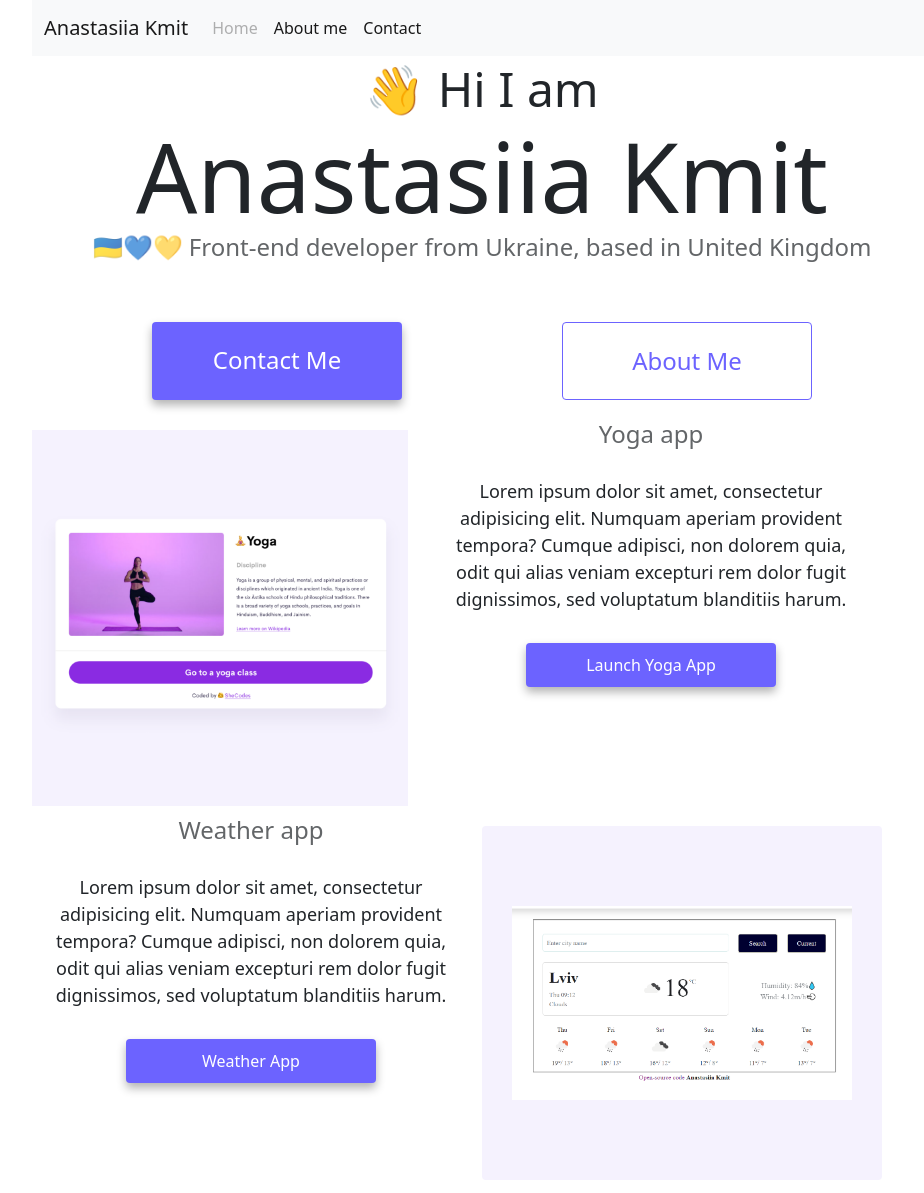
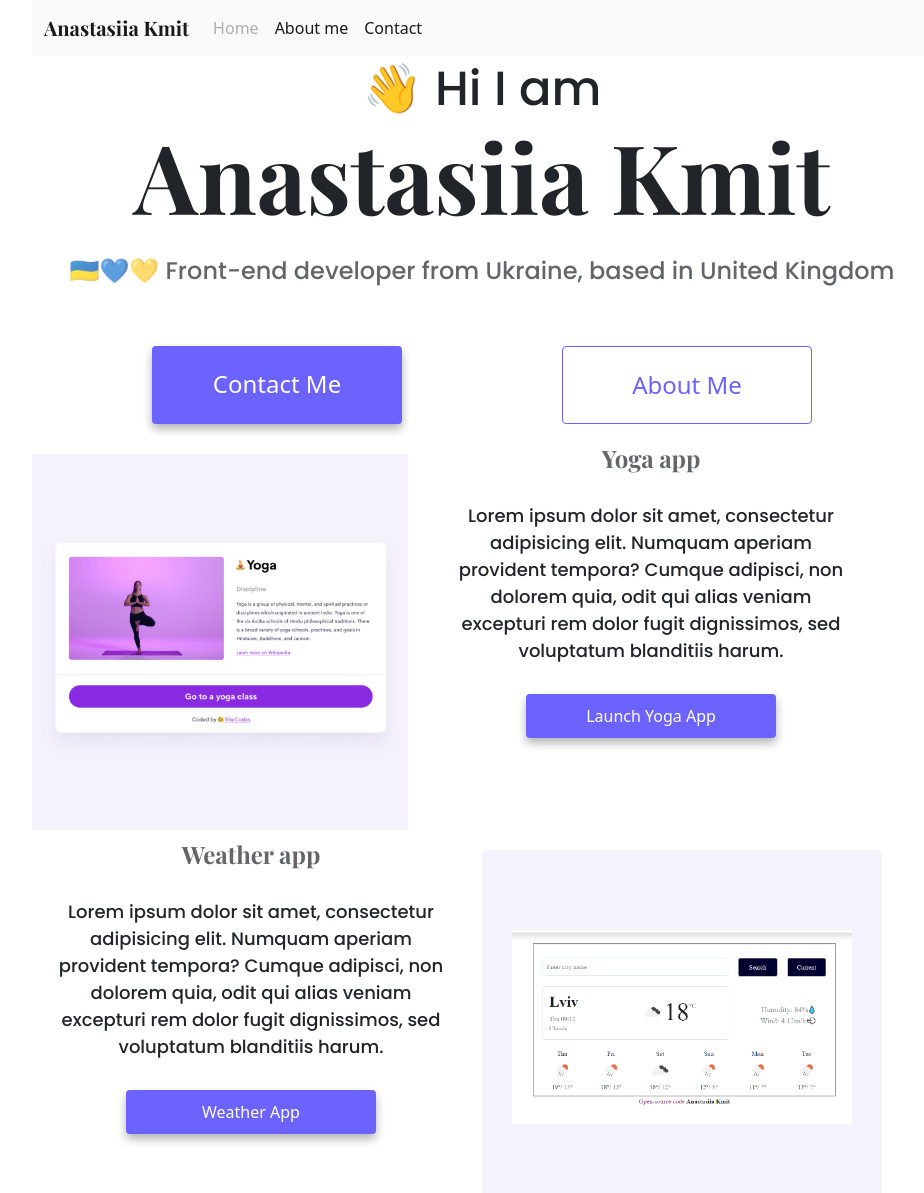
Before and after one commit to AnastasiiaKmit/frontend-developer-card, a website: page index.html in a window 1280 px wide. Shown: the top 1193 px of the page, without its empty margins (158-1082 px from the left). Drawn offline with nearby package versions, Linux system fonts and the light colour scheme.

Commit message:
added google-font

```diff
--- a/index.html
+++ b/index.html
@@ -7,6 +7,12 @@
     <meta
       name="description"
       content="Front-end developer card - Anastasiia Kmit"
+    />
+    <link rel="preconnect" href="https://fonts.googleapis.com" />
+    <link rel="preconnect" href="https://fonts.gstatic.com" crossorigin />
+    <link
+      href="https://fonts.googleapis.com/css2?family=Playfair+Display:wght@700&family=Poppins:wght@500;700&display=swap"
+      rel="stylesheet"
     />
     <link
       href="https://cdn.jsdelivr.net/npm/bootstrap@5.2.1/dist/css/bootstrap.min.css"
@@ -69,8 +75,8 @@
         </div>
       </nav>
     </div>
-    <h2>👋 Hi I am</h2>
-    <h1>Anastasiia Kmit</h1>
+    <h2 class="hi">👋 Hi I am</h2>
+    <h1 class="mb-4">Anastasiia Kmit</h1>
     <h3>🇺🇦💙💛 Front-end developer from Ukraine, based in United Kingdom</h3>
     <div class="navigation-links">
       <a
@@ -91,7 +97,7 @@
           class="col-6 yoga justify-content-center desktop-only"
         />
         <div class="col-6 yoga-text justify-content-center">
-          <h3>Yoga app</h3>
+          <h3 class="description-heading">Yoga app</h3>
           <p class="yoga-description">
             Lorem ipsum dolor sit amet, consectetur adipisicing elit. Numquam
             aperiam provident tempora? Cumque adipisci, non dolorem quia, odit
@@ -110,7 +116,7 @@
     <div class="wether-container d-flex">
       <div class="row">
         <div class="col-6 weather-text justify-content-center">
-          <h3>Weather app</h3>
+          <h3 class="description-heading">Weather app</h3>
           <p class="weather-description">
             Lorem ipsum dolor sit amet, consectetur adipisicing elit. Numquam
             aperiam provident tempora? Cumque adipisci, non dolorem quia, odit
@@ -140,7 +146,7 @@
           class="col-6 yogurt justify-content-center desktop-only"
         />
         <div class="col-6 yogurt-text justify-content-center">
-          <h3>Yogurt app</h3>
+          <h3 class="description-heading">Yogurt app</h3>
           <p class="yogurt-description">
             Lorem ipsum dolor sit amet, consectetur adipisicing elit. Numquam
             aperiam provident tempora? Cumque adipisci, non dolorem quia, odit
--- a/sandbox.config.json
+++ /dev/null
@@ -1,3 +0,0 @@
-{
-  "template": "static"
-}
--- a/src/styles.css
+++ b/src/styles.css
@@ -3,6 +3,8 @@
   --secondary-color: #f5f2fe;
   --box-shadow: 0 5px 10px rgba(0, 0, 0, 0.3);
   --media-color: #d18ff0;
+  --heading-font-family: "Playfair Display", serif;
+  --paragraphs-font-family: "Poppins", sans-serif;
 }
 
 body {
@@ -22,6 +24,10 @@ body {
   text-decoration: none;
 }
 
+.navbar-brand {
+  font-family: var(--heading-font-family);
+}
+
 .sticky {
   position: fixed;
   top: 0;
@@ -37,18 +43,26 @@ h3 {
 
 h1 {
   font-size: 96px;
+  font-family: var(--heading-font-family);
 }
 
 h2 {
   font-size: 48px;
+  font-family: var(--paragraphs-font-family);
+}
+
+.description-heading {
+  font-family: var(--heading-font-family);
 }
 
 h3 {
   font-size: 24px;
   opacity: 0.7;
+  font-family: var(--paragraphs-font-family);
 }
 
 p {
+  font-family: var(--paragraphs-font-family);
   background: var(--secondary-color);
   padding: 20px;
   border-radius: 4px;
```
Also changed, not shown: about.html (+25 -14 lines).
